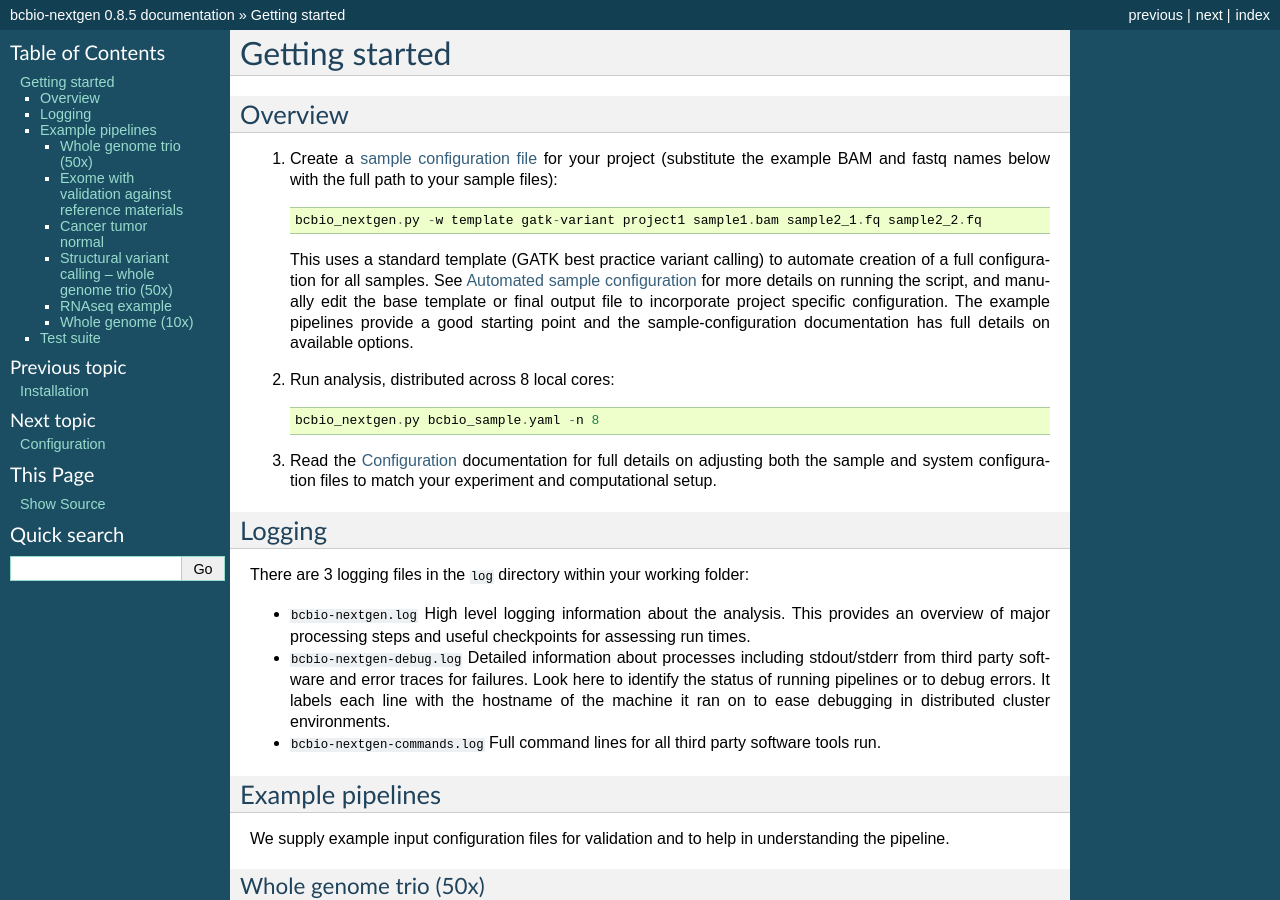
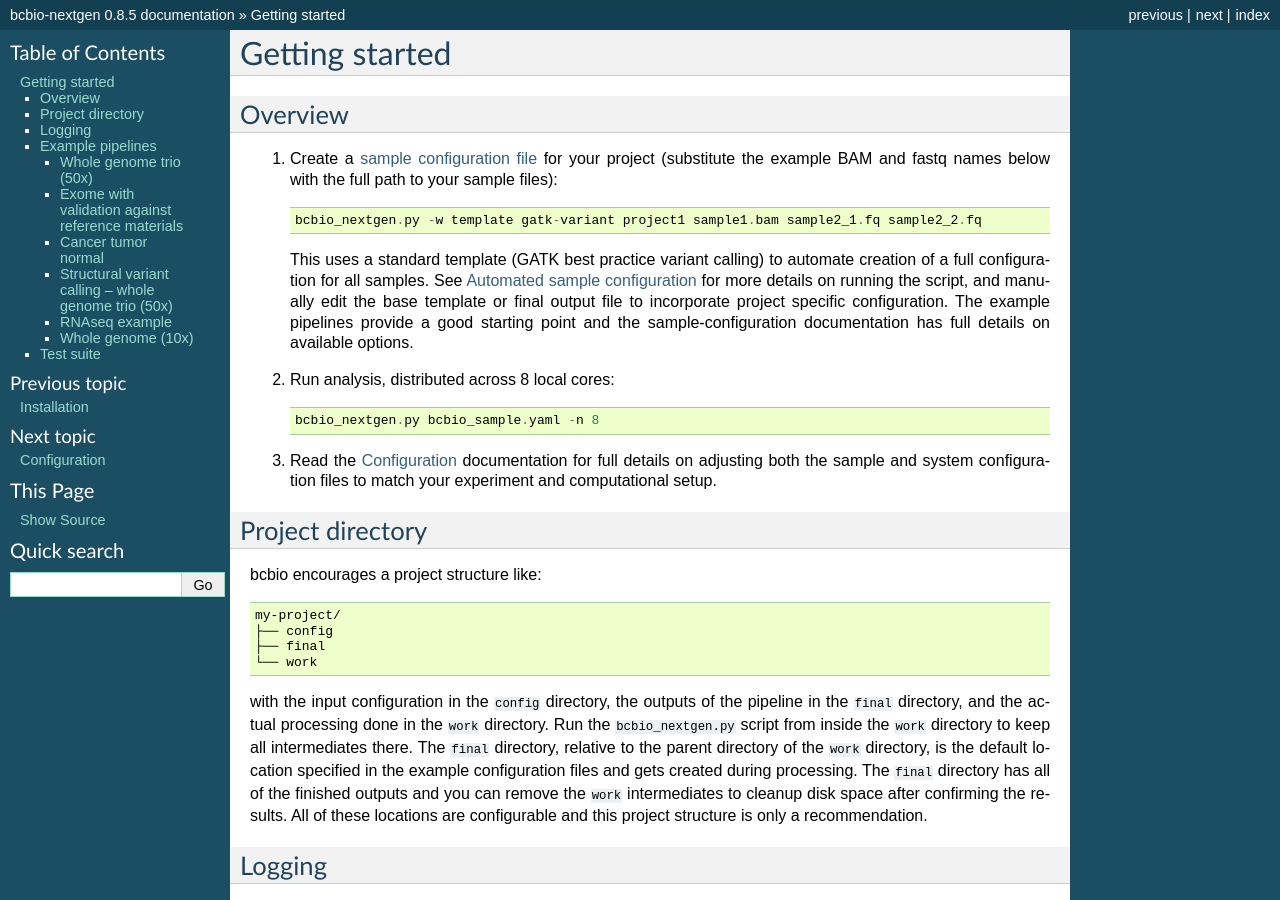
Before and after one commit to bcbio/bcbio-nextgen, a Sphinx documentation site: the page built from docs/contents/testing.rst, in a window 1280 px wide and 900 px high. Built offline with Sphinx 7.4.7, drawn with Linux system fonts in a browser that asks for light colours.

Commit message:
Document recommend setup of bcbio project structure

```diff
--- a/docs/contents/testing.rst
+++ b/docs/contents/testing.rst
@@ -28,6 +28,27 @@ Overview
    your experiment and computational setup.
 
 .. _sample configuration file: https://github.com/chapmanb/bcbio-nextgen/blob/master/config/bcbio_sample.yaml
+
+Project directory
+=================
+
+bcbio encourages a project structure like::
+
+    my-project/
+    ├── config
+    ├── final
+    └── work
+
+with the input configuration in the ``config`` directory, the outputs of the
+pipeline in the ``final`` directory, and the actual processing done in the
+``work`` directory. Run the ``bcbio_nextgen.py`` script from inside the ``work``
+directory to keep all intermediates there.  The ``final`` directory, relative to
+the parent directory of the ``work`` directory, is the default location
+specified in the example configuration files and gets created during
+processing. The ``final`` directory has all of the finished outputs and you can
+remove the ``work`` intermediates to cleanup disk space after confirming the
+results. All of these locations are configurable and this project structure is
+only a recommendation.
 
 Logging
 =======
```
